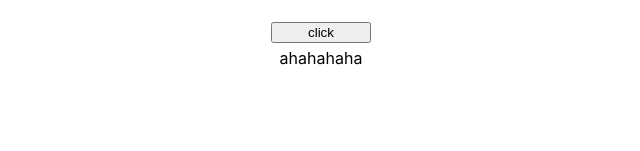
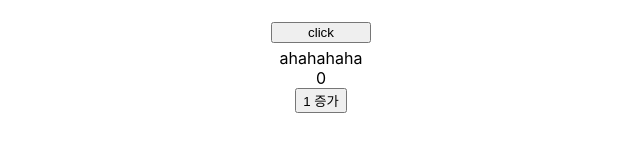
Before and after one commit to seungtoctoc/react-first, a React (Create React App) app: page / in a window 1280 px wide. Shown: the part 339-490 px from the top of the page, without its empty margins (319-959 px from the left). Built offline with nearby package versions, Linux system fonts and the light colour scheme.

Commit message:
feat: create count practice

```diff
--- a/src/App.js
+++ b/src/App.js
@@ -4,6 +4,7 @@
 import HelloWord from './components/HelloWorld';
 import CaptionImage from './components/CaptionImage';
 import Blink from './components/Blink';
+import Count from './components/Count'
 
 function App() {
   return (
@@ -13,6 +14,10 @@
 
       <Blink text="ahahahaha">
       </Blink>
+
+      <Count>
+      </Count>
+
     </div>
   );
 }
--- /dev/null
+++ b/src/components/Count.js
@@ -0,0 +1,21 @@
+import React, {useState} from 'react'
+
+export default function CountComponent() {
+    const [count, setCount] = useState(0);
+
+    const addCount = () => {
+        setCount(count + 1);
+    }
+
+    return (
+        <div>
+            <div>
+                {count}
+            </div>
+            <button onClick={addCount}>
+                1 증가
+            </button>
+        </div>
+
+    )
+}
```
